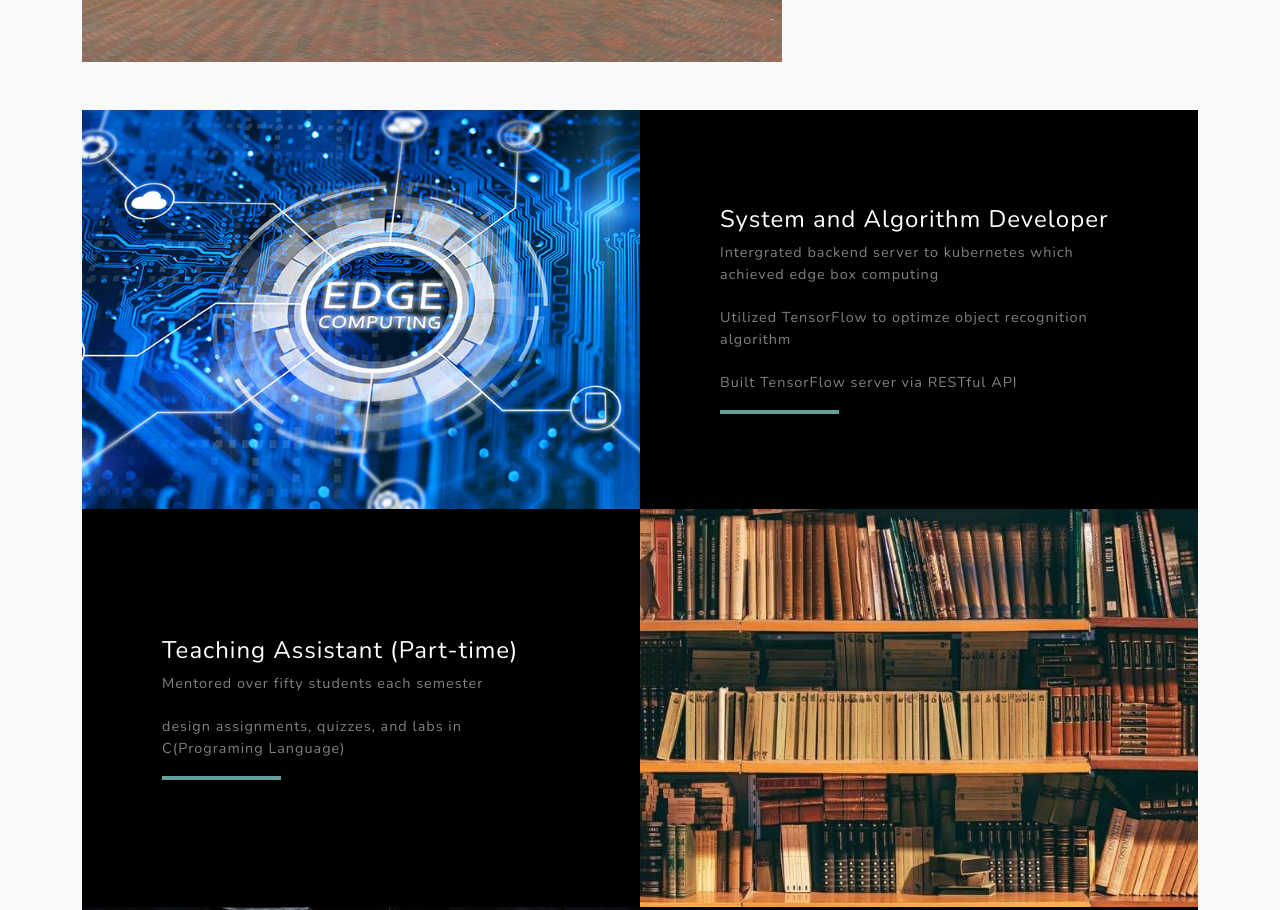
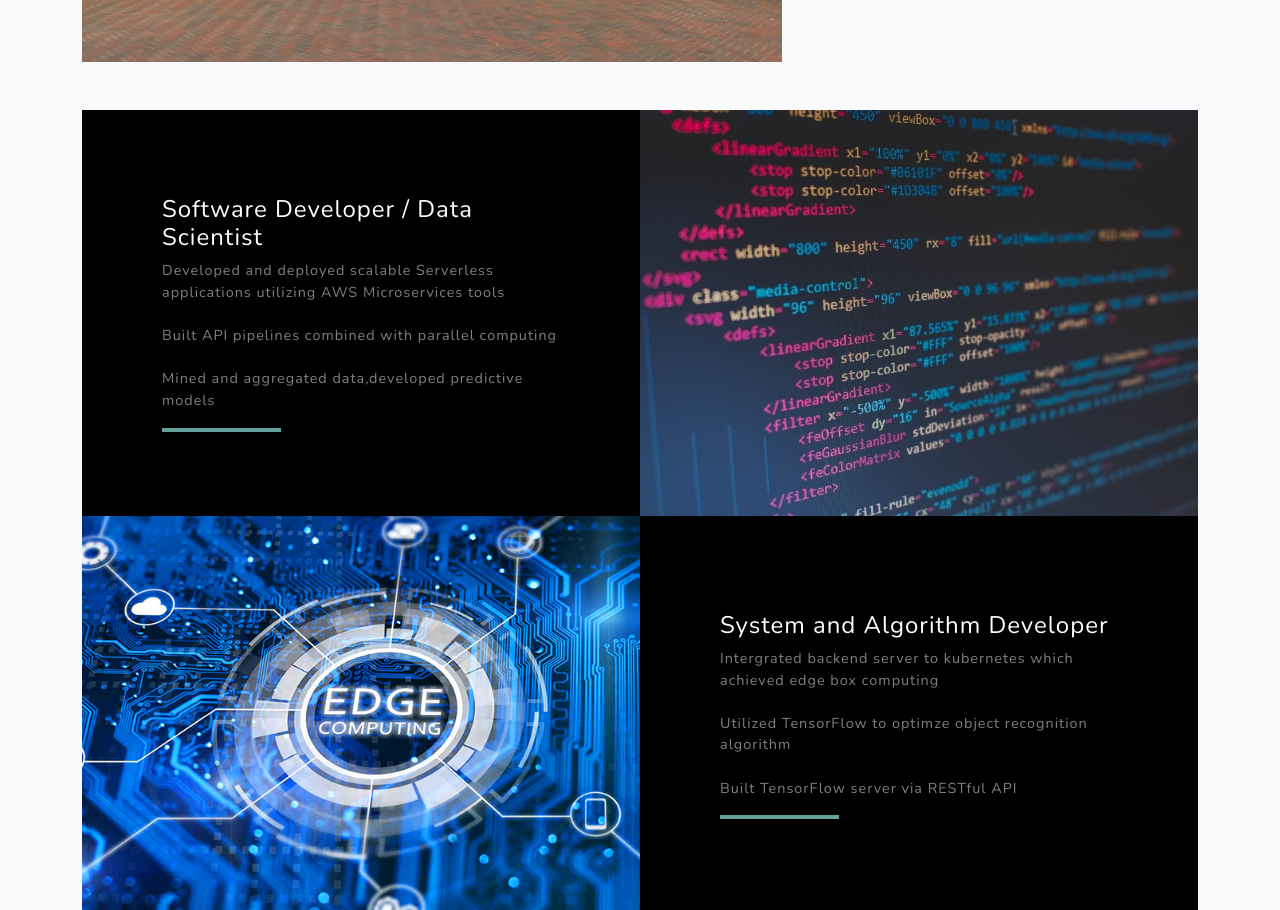
Before and after one commit to bobojingtian/single-page-site, a website: page dist/index.html in a window 1280 px wide. Shown: the part 2413-3323 px from the top of the page. Drawn offline with nearby package versions, Linux system fonts and the light colour scheme.

Commit message:
add content

```diff
--- a/dist/index.html
+++ b/dist/index.html
@@ -76,7 +76,29 @@
                         </div>
                     </div>
                 </div>
+
                 <!-- Project One Row-->
+                <div class="row justify-content-center no-gutters">
+                    <div class="col-lg-6"><img class="img-fluid" src="assets/img/pro4.jpg" alt="" /></div>
+                    <div class="col-lg-6 order-lg-first">
+                        <div class="bg-black text-center h-100 project">
+                            <div class="d-flex h-100">
+                                <div class="project-text w-100 my-auto text-center text-lg-left">
+                                    <h4 class="text-white">Software Developer / Data Scientist</h4>
+
+                                    <p class="mb-0 text-white-50">
+                                        Developed and deployed scalable Serverless applications utilizing AWS Microservices tools<br><br>
+                                        Built API pipelines combined with parallel computing<br><br>
+                                        Mined and aggregated data,developed predictive models
+                                    </p>
+                                    <hr class="d-none d-lg-block mb-0 ml-0" />
+                                </div>
+                            </div>
+                        </div>
+                    </div>
+                </div>
+
+                <!-- Project Two Row-->
                 <div class="row justify-content-center no-gutters mb-0 mb-lg-0">
                     <div class="col-lg-6"><img class="img-fluid" src="assets/img/pro1.jpg" alt="" /></div>
                     <div class="col-lg-6">
@@ -105,7 +127,7 @@
                     </div>
                 </div>
 
-                <!-- Project Two Row-->
+                <!-- Project Three Row-->
                 <div class="row justify-content-center no-gutters">
                     <div class="col-lg-6"><img class="img-fluid" src="assets/img/pro2.jpg" alt="" /></div>
                     <div class="col-lg-6 order-lg-first">
@@ -122,7 +144,7 @@
                     </div>
                 </div>
 
-                <!-- Project Three Row-->
+                <!-- Project Four Row-->
                 <div class="row justify-content-center no-gutters mb-5 mb-lg-0">
                     <div class="col-lg-6"><img class="img-fluid" src="assets/img/pro3.jpg" alt="" /></div>
                     <div class="col-lg-6">
@@ -142,7 +164,7 @@
                     </div>
                 </div>
 
-                <!-- Project Four Row-->
+                <!-- Project Five Row-->
                 <div class="row justify-content-center no-gutters">
                     <div class="col-lg-6"><img class="img-fluid" src="assets/img/pro4.jpg" alt="" /></div>
                     <div class="col-lg-6 order-lg-first">
```
